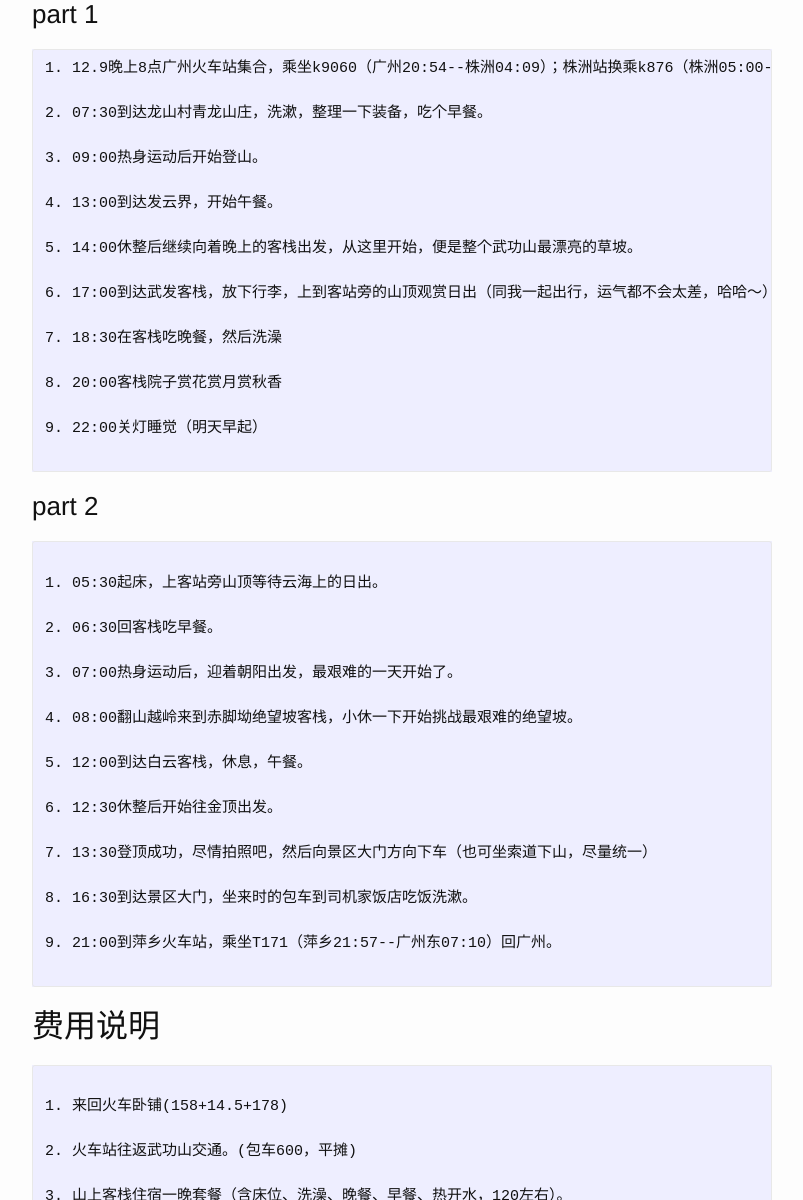
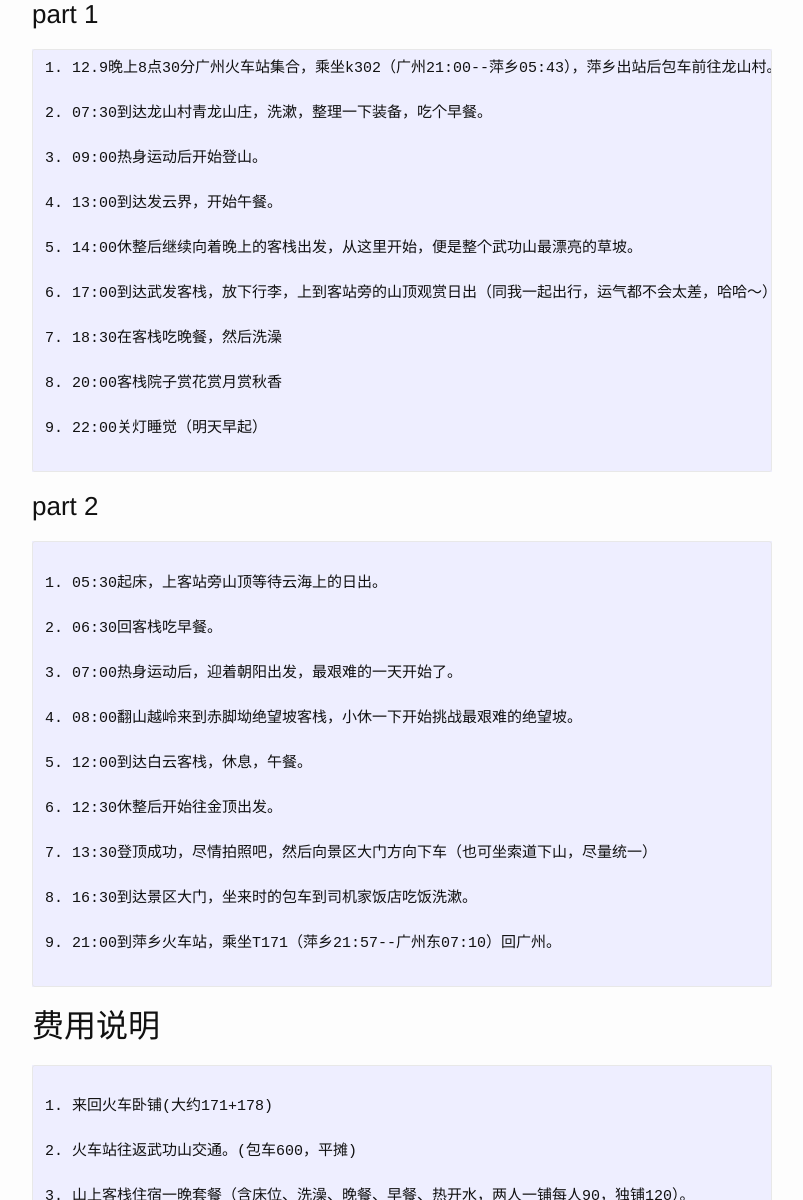
Before and after one commit to qiuxiaokun/qiuxiaokun.github.io, a Jekyll site: the page built from _posts/2016-11-15-*金色武功山计划*.markdown, in a window 1280 px wide and 1400 px high, scrolled down 2363 px. Shown: the part 200-1400 px from the top of the window, without its empty margins (238-1041 px from the left). Built offline with Jekyll 4.4.1, drawn with Linux system fonts in a browser that asks for light colours; comment, search, counter and statistics services are not loaded; some of the changed text lies outside the part shown.

Commit message:
modify article about wugoushan plan

````diff
--- a/_posts/2016-11-15-*金色武功山计划*.markdown
+++ b/_posts/2016-11-15-*金色武功山计划*.markdown
@@ -29,7 +29,7 @@ permalink: /wugongshan-pre/
 ### part 1
 
 ```
-1. 12.9晚上8点广州火车站集合，乘坐k9060（广州20:54--株洲04:09）；株洲站换乘k876（株洲05:00--萍乡05:57），萍乡出站后包车前往龙山村。
+1. 12.9晚上8点30分广州火车站集合，乘坐k302（广州21:00--萍乡05:43），萍乡出站后包车前往龙山村。
 
 2. 07:30到达龙山村青龙山庄，洗漱，整理一下装备，吃个早餐。
 
@@ -77,11 +77,11 @@ permalink: /wugongshan-pre/
 
 ```
 
-1. 来回火车卧铺(158+14.5+178)
+1. 来回火车卧铺(大约171+178)
 
 2. 火车站往返武功山交通。(包车600，平摊)
 
-3. 山上客栈住宿一晚套餐（含床位、洗澡、晚餐、早餐、热开水，120左右）。
+3. 山上客栈住宿一晚套餐（含床位、洗澡、晚餐、早餐、热开水，两人一铺每人90，独铺120）。
 
 4. 可能发生的缆车费用
 
````
